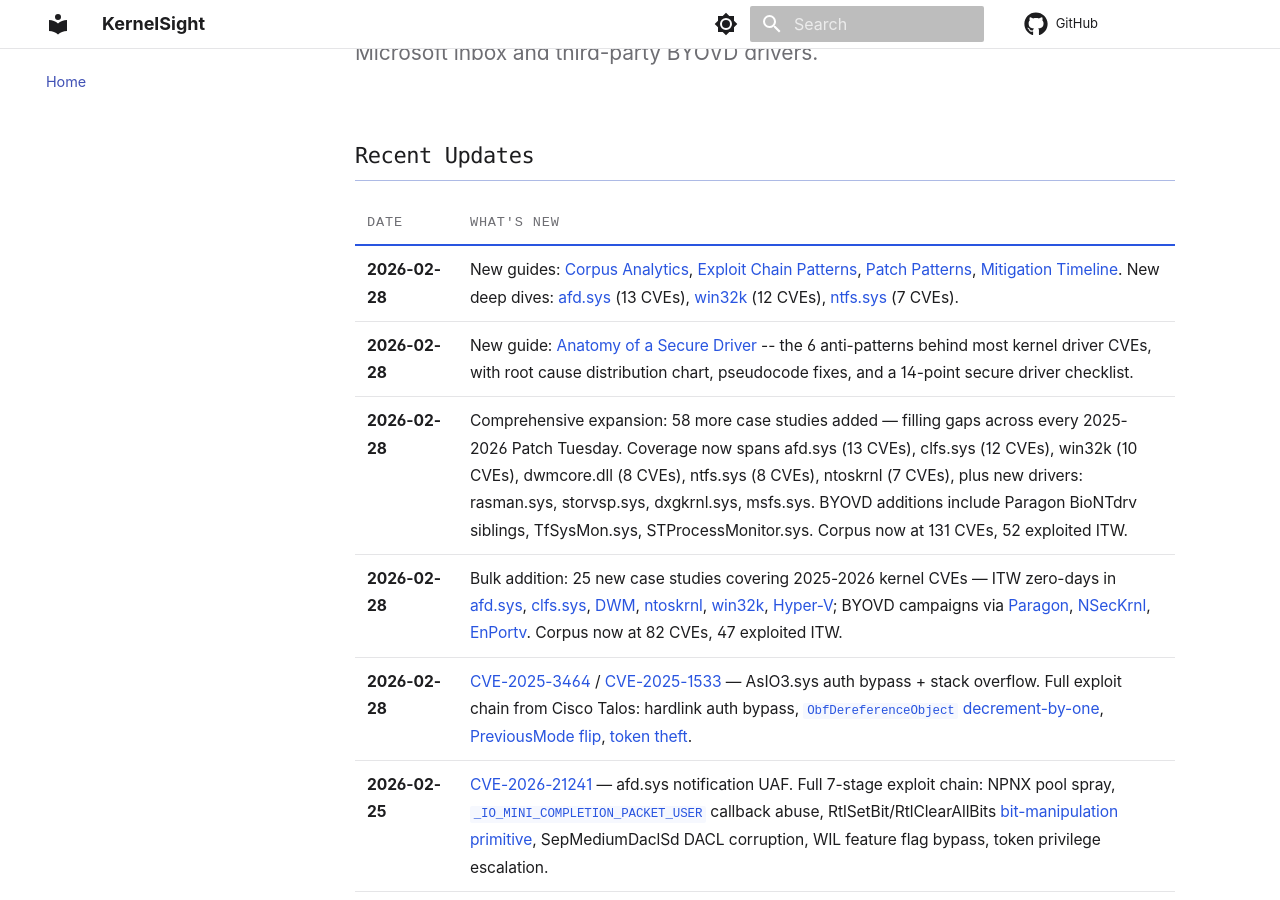
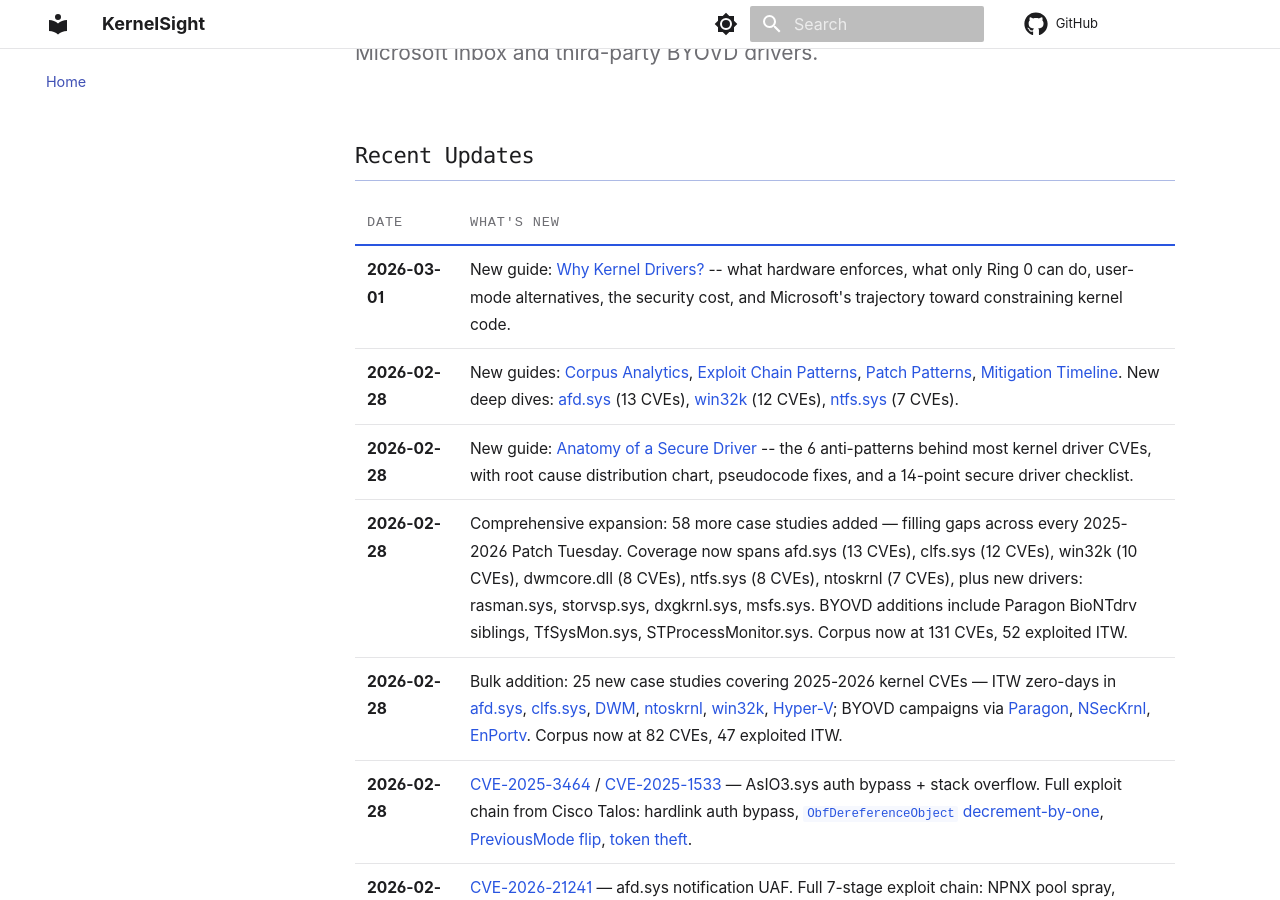
Before and after one commit to splintersfury/KernelSight, an MkDocs documentation site: the page built from docs/index.md, in a window 1280 px wide and 900 px high, scrolled down 386 px. Built offline with MkDocs 1.6.1 and Material for MkDocs 9.7.7, drawn with Linux system fonts in a browser that asks for light colours; comment, search, counter and statistics services are not loaded.

Commit message:
Add Why Kernel Drivers guide to Recent Updates
Co-Authored-By: Claude Opus 4.6 <noreply@anthropic.com>

```diff
--- a/docs/index.md
+++ b/docs/index.md
@@ -13,6 +13,7 @@ A structured knowledge base for Windows kernel driver exploitation, organized as
 
 | Date | What's New |
 |------|------------|
+| **2026-03-01** | New guide: [Why Kernel Drivers?](guides/why-kernel-drivers.md) -- what hardware enforces, what only Ring 0 can do, user-mode alternatives, the security cost, and Microsoft's trajectory toward constraining kernel code. |
 | **2026-02-28** | New guides: [Corpus Analytics](guides/corpus-analytics.md), [Exploit Chain Patterns](guides/exploit-chain-patterns.md), [Patch Patterns](guides/patch-patterns.md), [Mitigation Timeline](guides/mitigation-timeline.md). New deep dives: [afd.sys](case-studies/afd-deep-dive.md) (13 CVEs), [win32k](case-studies/win32k-deep-dive.md) (12 CVEs), [ntfs.sys](case-studies/ntfs-deep-dive.md) (7 CVEs). |
 | **2026-02-28** | New guide: [Anatomy of a Secure Driver](guides/secure-driver-anatomy.md) -- the 6 anti-patterns behind most kernel driver CVEs, with root cause distribution chart, pseudocode fixes, and a 14-point secure driver checklist. |
 | **2026-02-28** | Comprehensive expansion: 58 more case studies added — filling gaps across every 2025-2026 Patch Tuesday. Coverage now spans afd.sys (13 CVEs), clfs.sys (12 CVEs), win32k (10 CVEs), dwmcore.dll (8 CVEs), ntfs.sys (8 CVEs), ntoskrnl (7 CVEs), plus new drivers: rasman.sys, storvsp.sys, dxgkrnl.sys, msfs.sys. BYOVD additions include Paragon BioNTdrv siblings, TfSysMon.sys, STProcessMonitor.sys. Corpus now at 131 CVEs, 52 exploited ITW. |
```
